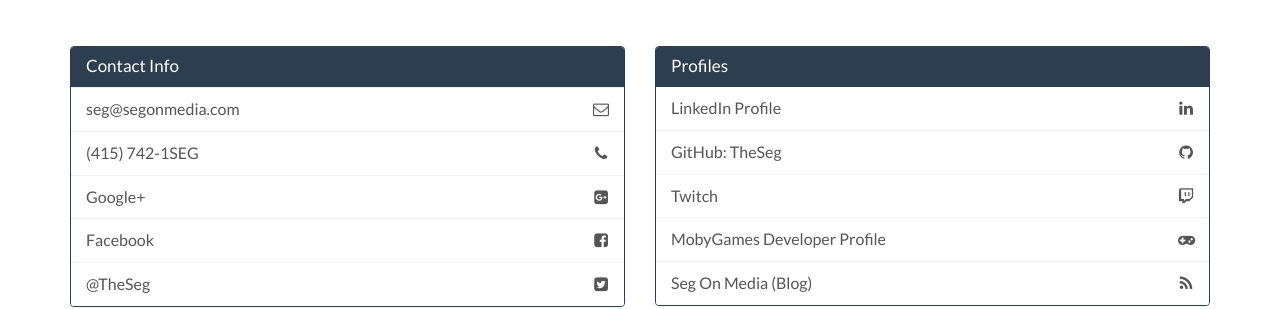
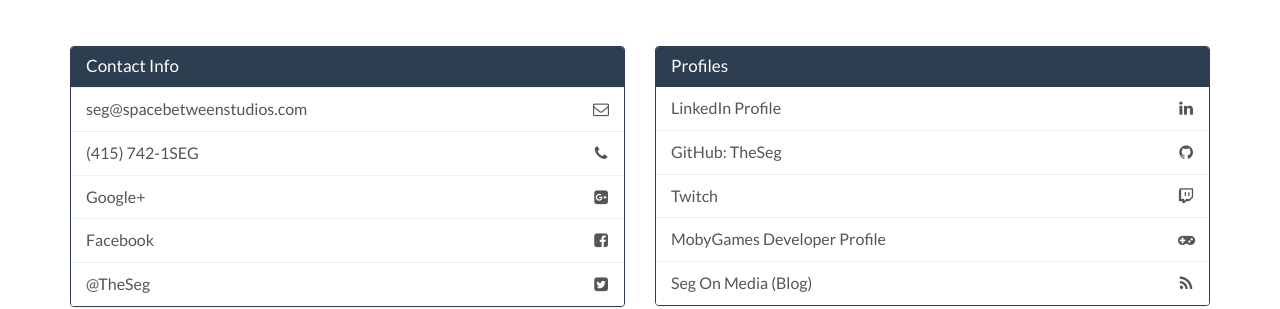
Before and after one commit to TheSeg/theseg.github.io, a Jekyll site: the page built from index.html, in a window 1280 px wide and 900 px high, scrolled down 670 px. Shown: the part 160-469 px from the top of the window. Built offline with Jekyll 4.4.1, drawn with Linux system fonts in a browser that asks for light colours; nearby versions of some CDN libraries; Markdown is read by kramdown in place of the engine named in the settings; comment, search, counter and statistics services are not loaded.

Commit message:
* Change e-mail address. * Add `theme-color`. * Remove Share tools. * Force HTTPS for Twitter (even though not used currently)

```diff
--- a/_includes/head.html
+++ b/_includes/head.html
@@ -3,6 +3,7 @@
   <meta name="viewport" content="width=device-width, initial-scale=1.0">
   <meta http-equiv="X-UA-Compatible" content="IE=edge">
   <!-- Style -->
+  <meta name="theme-color" content="#2C3E50">
   <link href="{{site.baseurl}}/css/theme-default.css" rel="stylesheet" media="all">
   <link href="{{site.baseurl}}/css/font-awesome.min.css" rel="stylesheet" media="all">
   <!-- Social Media Info -->
--- a/index.html
+++ b/index.html
@@ -38,15 +38,4 @@
 
 </section>
 
-
-<!-- Share Tools
-================================================== -->
-<section id="share" class="hidden-print">
-	<div class="page-header">
-		<h1>Share</h1>
-	</div>
-  {% include content/share.html %}
-
-</section>
-
 <br><br><br><br>
--- a/js/_src/seg_resume.js
+++ b/js/_src/seg_resume.js
@@ -43,7 +43,7 @@
         if (!d.getElementById(id)) {
           js = d.createElement(s);
           js.id = id;
-          js.src = '//platform.twitter.com/widgets.js';
+          js.src = 'https://platform.twitter.com/widgets.js';
           fjs.parentNode.insertBefore(js, fjs);
         }
       }
--- a/js/seg_resume.js
+++ b/js/seg_resume.js
@@ -82,7 +82,7 @@
         if (!d.getElementById(id)) {
           js = d.createElement(s);
           js.id = id;
-          js.src = '//platform.twitter.com/widgets.js';
+          js.src = 'https://platform.twitter.com/widgets.js';
           fjs.parentNode.insertBefore(js, fjs);
         }
       }
```
Also changed, not shown: _includes/content/contact.html (+12 -15 lines), js/seg_resume.min.js.
